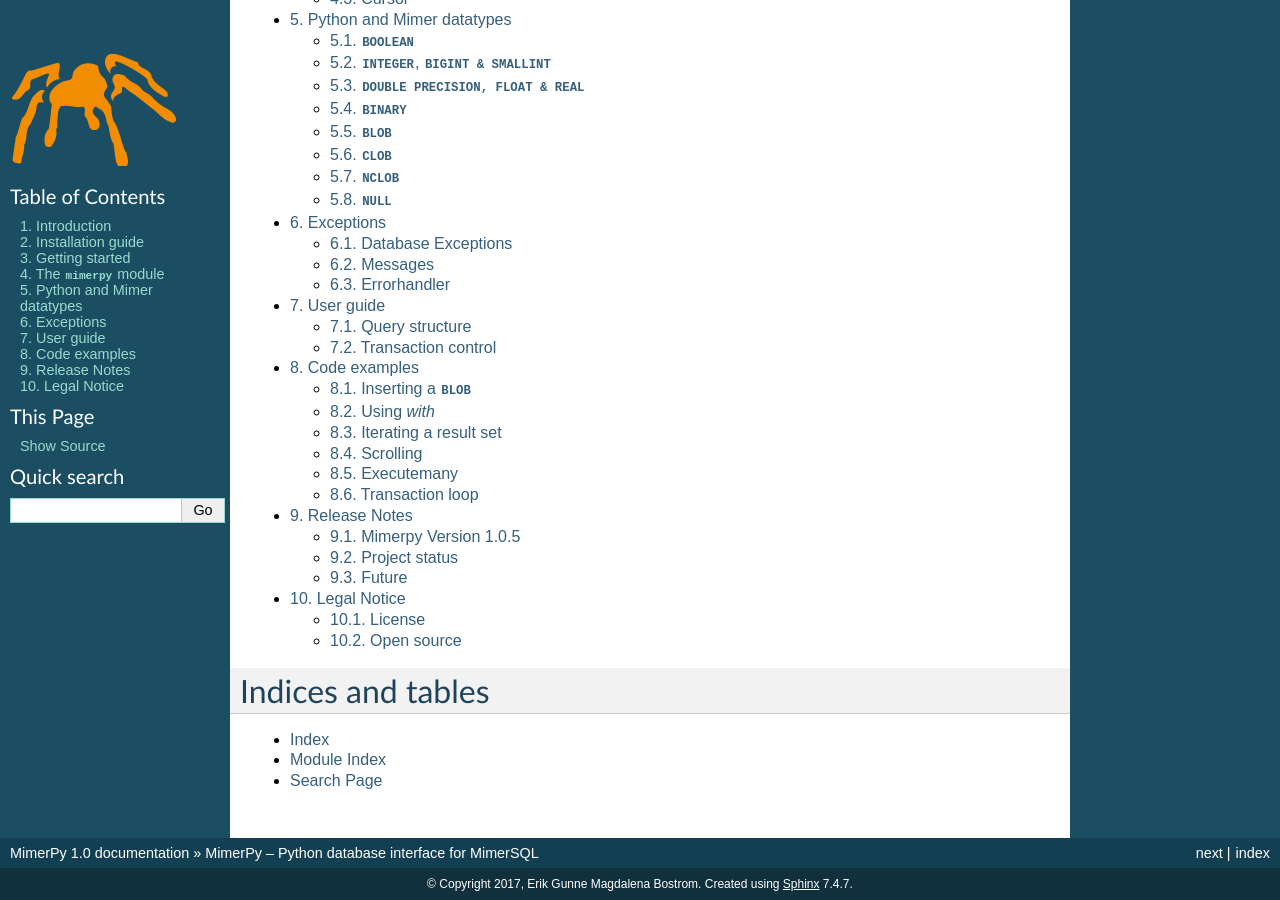
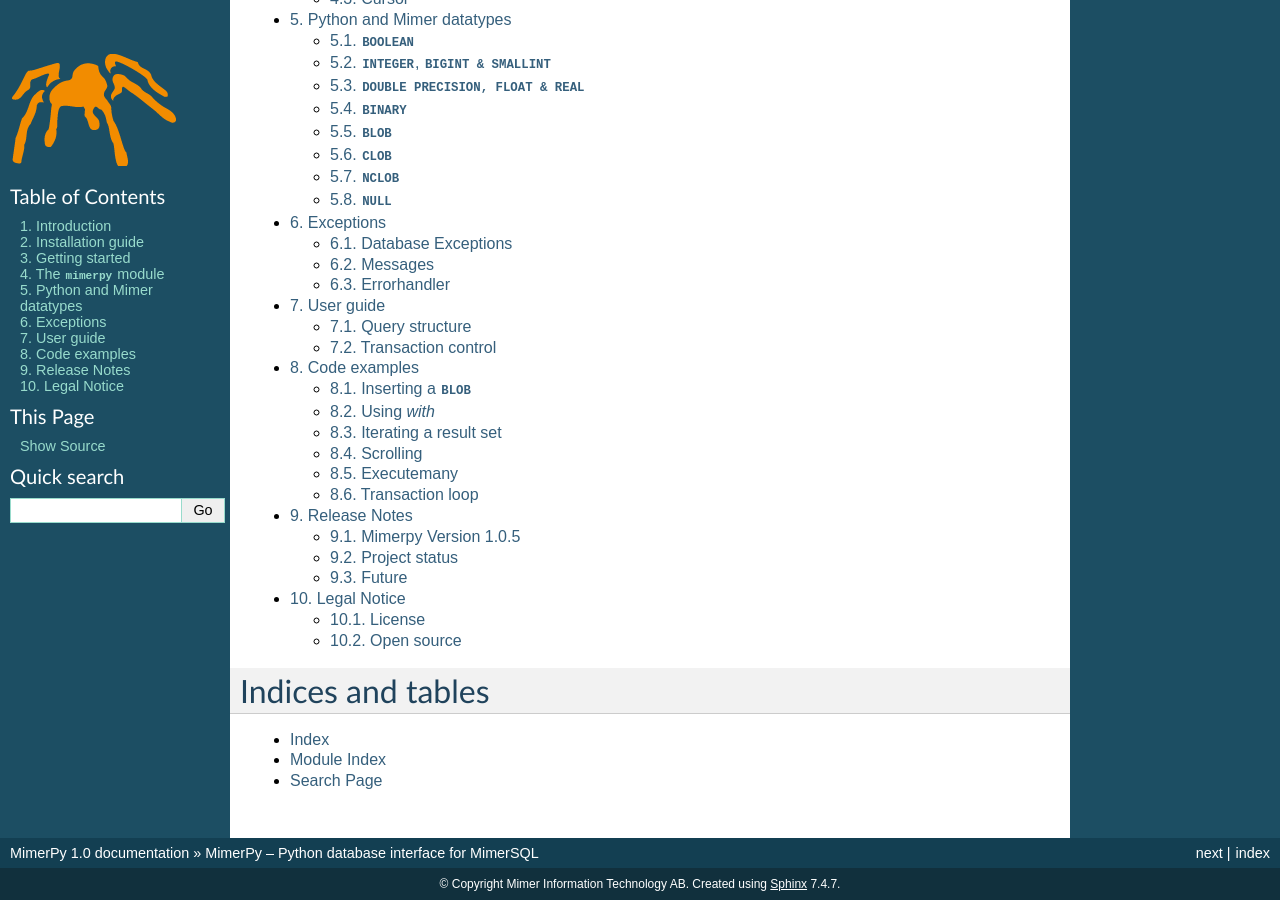
Before and after one commit to mimersql/MimerPy, a Sphinx documentation site: the page built from doc/index.rst, in a window 1280 px wide and 900 px high, scrolled down 569 px. Built offline with Sphinx 7.4.7, drawn with Linux system fonts in a browser that asks for light colours.

Commit message:
Changed copyright of manual to Mimer

```diff
--- a/doc/conf.py
+++ b/doc/conf.py
@@ -46,7 +46,7 @@
 
 # General information about the project.
 project = u'MimerPy'
-copyright = u'2017, Erik Gunne Magdalena Bostrom'
+copyright = u'Mimer Information Technology AB'
 author = u'Erik Gunne Magdalena Bostrom'
 
 # The version info for the project you're documenting, acts as replacement for
```
